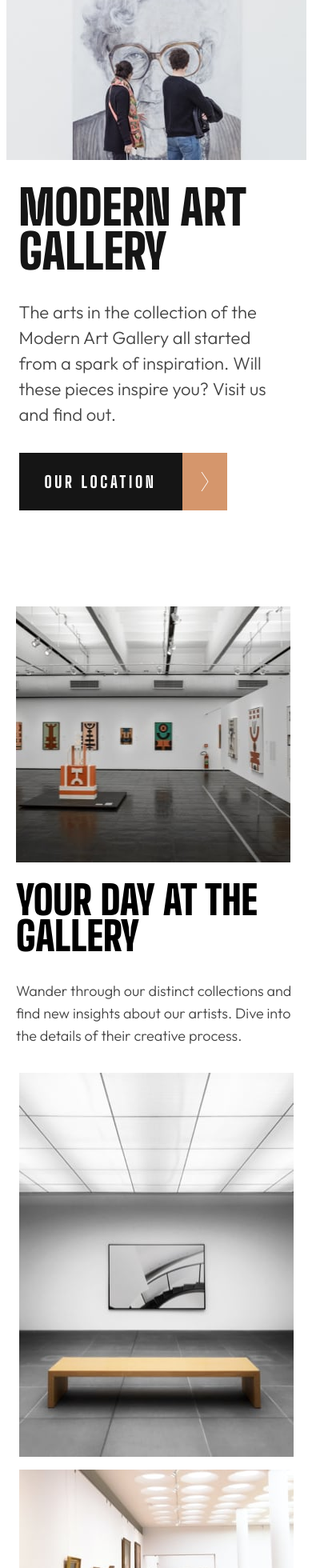
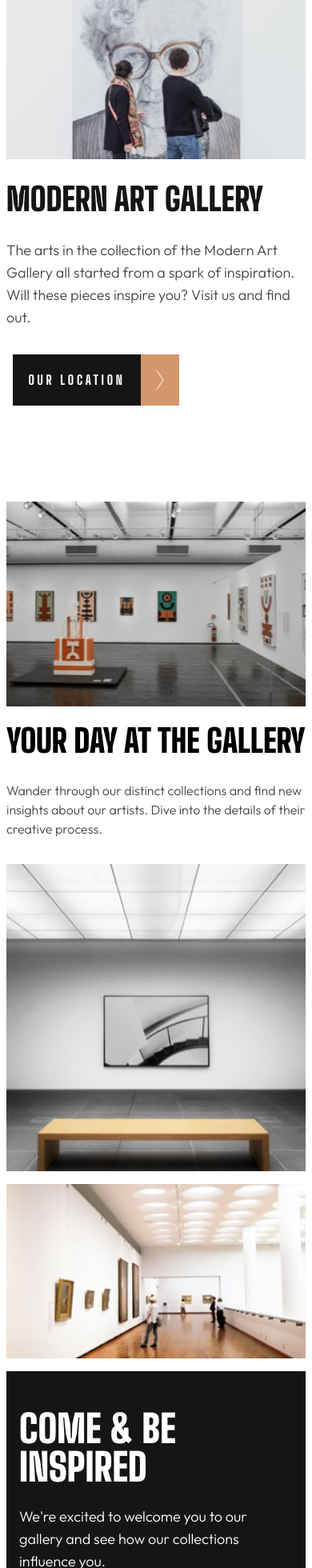
Before and after one commit to dantheuri/art-gallery-website, a React (Vite) app: page / in a window 390 px wide. Shown: the part 40-2000 px from the top of the page at 80% size. Built offline with nearby package versions, Linux system fonts and the light colour scheme.

Commit message:
fixed responsive issues on small screens

```diff
--- a/src/components/home/HomeHeader.tsx
+++ b/src/components/home/HomeHeader.tsx
@@ -1,20 +1,17 @@
 import mobileHeaderImg from "../../assets/mobile/image-hero.jpg";
-import tabletHeaderImg from '../../assets/tablet/image-hero.jpg'
+import tabletHeaderImg from "../../assets/tablet/image-hero.jpg";
 import desktopHeaderImg from "../../assets/desktop/image-hero.jpg";
 
-import grid2Image from '../../assets/desktop/image-grid-2.jpg'
+import grid2Image from "../../assets/desktop/image-grid-2.jpg";
 import arrowRight from "../../assets/icon-arrow-right.svg";
-import {Link} from 'react-router-dom'
-
-
+import { Link } from "react-router-dom";
 
 const HomeHeader = () => {
-
-
   return (
-		<header className="header lg:flex flex-cols relative">
+    <header className="header relative px-2 sm:px-4 lg:px-10">
+      <div className="lg:grid lg:grid-cols-[28.125rem,33.75rem,28.125rem] lg:gap-0">
         <div className="bg-almost-black shrink-0 hidden lg:w-[28.125rem] lg:h-[49.9375rem] lg:block"></div>
-			<div className="header-image-container">
+        <div className="header-image-container lg:relative">
           <picture>
             <source media="(max-width:480px)" srcSet={mobileHeaderImg} />
             <source
@@ -29,32 +26,33 @@ const HomeHeader = () => {
             <img
               src={grid2Image}
               alt=""
-						className="lg:w-[33.75rem] shrink-0 lg:h-[50rem] object-cover "
+              className="w-full lg:w-[33.75rem] shrink-0 lg:h-[50rem] h-auto object-cover"
             />
           </picture>
         </div>
-			<div className="font-bigShouldersDisplay lg:absolute lg:ml-[10.31rem] lg:mt-[11.87rem] lg:text-white lg:w-[28.125rem] text-[3.75rem] lg:text-[6rem] leading-[3.4375rem] lg:leading-[5.5rem] px-[1rem] lg:px-0 font-[900] uppercase w-[21.4375rem] mt-[2rem] text-almost-black ">
-				<h1 className="mix-blend-difference">Modern Art Gallery</h1>
-			</div>
-			<div className="px-[1rem] lg:p-0 w-[21.875rem] mt-[2rem]">
-				<p className="text-[1.375rem] lg:absolute lg:left-[57.81rem] lg:top-[11.87rem] lg:w-[21.875rem] leading-[2rem] font-outfit text-dark-grey">
-					The arts in the collection of the Modern Art Gallery all started from
-					a spark of inspiration. Will these pieces inspire you? Visit us and
-					find out.
+        <div className="lg:relative lg:pl-10 lg:pt-[11.87rem]">
+          <h1 className="font-bigShouldersDisplay lg:text-white lg:text-[6rem] lg:leading-[5.5rem] text-[2.5rem] sm:text-[3.125rem] leading-[2.25rem] sm:leading-[3.4375rem] font-[900] uppercase w-full lg:w-[28.125rem] mt-[2rem] lg:mt-0 text-almost-black lg:text-white">
+            Modern Art Gallery
+          </h1>
+          <p className="text-[1.125rem] sm:text-[1.375rem] lg:w-[21.875rem] lg:mt-[2rem] leading-[1.75rem] sm:leading-[2rem] font-outfit text-dark-grey w-full mt-[2rem]">
+            The arts in the collection of the Modern Art Gallery all started
+            from a spark of inspiration. Will these pieces inspire you? Visit us
+            and find out.
           </p>
-			</div>
           <Link to={"/location"}>
-				<button className="locationButton lg:absolute lg:left-[57.81rem] lg:top-[25.88rem] px-[1rem] lg:p-0 mt-[2rem] lg:m-0 flex group">
-					<div className="flex justify-center items-center font-bigShouldersDisplay bg-almost-black text-white uppercase w-[12.75rem] h-[4.5rem] shrink-0 group-hover:bg-gold transition duration-300 ease-in-out">
-						<p className="text-[1.25rem] tracking-[0.22725rem] font-[800]">
+            <button className="locationButton px-2 sm:px-[1rem] lg:p-0 mt-[2rem] lg:mt-[2rem] flex group">
+              <div className="flex justify-center items-center font-bigShouldersDisplay bg-almost-black text-white uppercase w-[10rem] sm:w-[12.75rem] h-[4rem] sm:h-[4.5rem] shrink-0 group-hover:bg-gold transition duration-300 ease-in-out">
+                <p className="text-[1rem] sm:text-[1.25rem] tracking-[0.22725rem] font-[800]">
                   Our location
                 </p>
               </div>
-					<div className="bg-gold flex justify-center items-center w-[3.5rem] h-[4.5rem] group-hover:bg-almost-black group-hover:text-white transition duration-300 ease-in-out">
+              <div className="bg-gold flex justify-center items-center w-[3rem] sm:w-[3.5rem] h-[4rem] sm:h-[4.5rem] group-hover:bg-almost-black group-hover:text-white transition duration-300 ease-in-out">
                 <img src={arrowRight} alt="" />
               </div>
             </button>
           </Link>
+        </div>
+      </div>
     </header>
   );
 };
--- a/src/components/home/HomeMain.tsx
+++ b/src/components/home/HomeMain.tsx
@@ -7,24 +7,24 @@ import desktopImageGrid3 from "../../assets/desktop/image-grid-3.jpg";
 
 const HomeMain = () => {
   return (
-		<main className="mt-[7.5rem] lg:ml-[10.31rem] lg:mt-[11.25rem] justify-center">
-			<section className="section-grid-1 ">
-				<div className="grid grid-cols-1 lg:grid-cols-[21.875rem,39.6875rem] lg:gap-x-[7.81rem]">
+    <main className="mt-[7.5rem] lg:mt-[11.25rem] px-2 sm:px-4 lg:px-10">
+      <section className="section-grid-1">
+        <div className="grid grid-cols-1 lg:grid-cols-[21.875rem,39.6875rem] lg:gap-x-[7.81rem] lg:justify-center">
           <picture>
             <source media="(max-width: 480px)" srcSet={mobileImageGrid1} />
             <source media="(min-width: 1024px)" srcSet={desktopImageGrid1} />
             <img
               src={mobileImageGrid1}
               alt=""
-							className="lg:w-[39.6875rem] lg:h-[25rem] w-[21.4375rem] h-[20rem] object-cover"
+              className="w-full lg:w-[39.6875rem] lg:h-[25rem] h-[16rem] sm:h-[20rem] object-cover"
             />
           </picture>
 
           <div className="grid1-text lg:w-[21.875rem] lg:col-start-1 lg:row-start-1 lg:py-[3.75rem]">
-						<h2 className="font-bigShouldersDisplay w-[21.875rem]  lg:text-[3.75rem] lg:leading-[3.75rem] text-[3.125rem] mt-[1.56rem] lg:m-0 font-[900] leading-[2.8125rem] uppercase">
+            <h2 className="font-bigShouldersDisplay w-full lg:w-[21.875rem] lg:text-[3.75rem] lg:leading-[3.75rem] text-[2.5rem] sm:text-[3.125rem] mt-[1.56rem] lg:m-0 font-[900] leading-[2.25rem] sm:leading-[2.8125rem] uppercase">
               Your day at the gallery
             </h2>
-						<p className="mt-[2rem] text-dark-grey w-[21.875rem] lg:text-[1.375rem] lg:leading-[2rem] text-[1.125rem] leading-[1.75rem] font-outfit">
+            <p className="mt-[2rem] text-dark-grey w-full lg:w-[21.875rem] lg:text-[1.375rem] lg:leading-[2rem] text-[1rem] sm:text-[1.125rem] leading-[1.5rem] sm:leading-[1.75rem] font-outfit">
               Wander through our distinct collections and find new insights
               about our artists. Dive into the details of their creative
               process.
@@ -33,7 +33,7 @@ const HomeMain = () => {
         </div>
       </section>
 
-			<section className="section-grid-2 lg:mt-[1.88rem] mt-[2rem] grid grid-cols-1 lg:grid-cols-[39.6875rem,27.8125rem] lg:gap-x-[1.88rem] justify-items-center">
+      <section className="section-grid-2 lg:mt-[1.88rem] mt-[2rem] grid grid-cols-1 lg:grid-cols-[39.6875rem,27.8125rem] lg:gap-x-[1.88rem] lg:justify-center">
         <picture>
           <source media="(max-width: 480px)" srcSet={mobileImageGrid2} />
           <source media="(min-width: 1024px)" srcSet={desktopImageGrid2} />
@@ -41,26 +41,26 @@ const HomeMain = () => {
           <img
             src={mobileImageGrid2}
             alt=""
-						className="h-[30rem] w-[21.4375rem] lg:h-[45rem] lg:w-[39.6875rem] object-cover "
+            className="h-[24rem] sm:h-[30rem] w-full lg:h-[45rem] lg:w-[39.6875rem] object-cover"
           />
         </picture>
 
-				<div className="mt-[1rem] lg:mt-0">
+        <div className="mt-[1rem] lg:mt-0 flex flex-col justify-center">
           <picture>
             <source media="(max-width: 480px)" srcSet={mobileImageGrid3} />
             <source media="(min-width: 1024px)" srcSet={desktopImageGrid3} />
             <img
               src={mobileImageGrid3}
               alt=""
-							className="lg:w-[27.8125] lg:h-[19.5625rem] shrink-0"
+              className="w-full lg:w-[27.8125rem] lg:h-[19.5625rem] object-cover"
             />
           </picture>
-					<div className="  w-[21.4375rem] lg:w-[27.8125rem] lg:h-[23.5625rem] lg:mt-[1.87rem] mt-[1rem] pl-[3rem] pr-[2.94rem] pt-[4.06rem] pb-[4rem] bg-almost-black text-white">
-						<h2 className="font-[900] font-bigShouldersDisplay leading-[3.75rem] text-[3.75rem] uppercase">
+          <div className="w-full lg:w-[27.8125rem] lg:h-[23.5625rem] lg:mt-[1.87rem] mt-[1rem] px-4 sm:px-6 lg:px-10 pt-12 sm:pt-16 lg:pt-16 pb-12 sm:pb-16 lg:pb-16 bg-almost-black text-white">
+            <h2 className="font-[900] font-bigShouldersDisplay leading-[3rem] sm:leading-[3.75rem] text-[3rem] sm:text-[3.75rem] uppercase">
               Come & Be Inspired
             </h2>
-						<p className="mt-[1.5rem] lg:mt-[2rem] font-outfit text-[1.375rem] font-[300] leading-[2rem]">
-							We’re excited to welcome you to our gallery and see how our
+            <p className="mt-[1.5rem] lg:mt-[2rem] font-outfit text-[1.125rem] sm:text-[1.375rem] font-[300] leading-[1.75rem] sm:leading-[2rem]">
+              We're excited to welcome you to our gallery and see how our
               collections influence you.
             </p>
           </div>
--- a/src/components/location/LocationFooter.tsx
+++ b/src/components/location/LocationFooter.tsx
@@ -1,11 +1,11 @@
-import logoDark from '../../assets/logo-dark.svg'
-import facebookLogo from '../../assets/icon-facebook.svg'
-import instagramLogo from '../../assets/icon-instagram.svg'
-import twitterLogo from '../../assets/icon-twitter.svg'
+import logoDark from "../../assets/logo-dark.svg";
+import facebookLogo from "../../assets/icon-facebook.svg";
+import instagramLogo from "../../assets/icon-instagram.svg";
+import twitterLogo from "../../assets/icon-twitter.svg";
 
 const LocationFooter = () => {
   return (
-		<footer className="px-[2rem] py-[3rem] bg-gold grid grid-cols-1 lg:flex gap-y-[2.38rem] max-w-[23.4375rem] lg:max-w-none lg:w-full lg:px-[10.31rem]">
+    <footer className="px-[2rem] py-[3rem] bg-gold grid grid-cols-1 lg:flex gap-y-[2.5rem] w-full lg:px-[10.31rem]">
       <img
         src={logoDark}
         alt=""
@@ -25,6 +25,5 @@ const LocationFooter = () => {
       </div>
     </footer>
   );
-}
-
-export default LocationFooter
+};
+export default LocationFooter;
--- a/src/components/location/LocationMain.tsx
+++ b/src/components/location/LocationMain.tsx
@@ -1,6 +1,6 @@
 const LocationMain = () => {
   return (
-		<main className="bg-almost-black text-white px-4 grid grid-cols-1 lg:grid-cols-2 lg:px-[10.31rem] pt-[3rem] lg:pt-[6.5rem] pb-[3.5rem] lg:pb-[8rem] max-w-[23.4375rem] lg:max-w-none lg:w-full">
+    <main className="bg-almost-black text-white px-4 grid grid-cols-1 lg:grid-cols-2 lg:px-[10.31rem] pt-[3rem] lg:pt-[6.5rem] pb-[3.5rem] lg:pb-[8rem] w-full">
       <div className="uppercase font-bigShouldersDisplay lg:w-[21.875rem] lg:leading-[4.375rem] text-[4.375rem] font-[900]">
         <h1>Our location</h1>
       </div>
--- a/src/pages/Home.tsx
+++ b/src/pages/Home.tsx
@@ -2,16 +2,15 @@ import HomeFooter from "../components/home/HomeFooter";
 import HomeHeader from "../components/home/HomeHeader";
 import HomeMain from "../components/home/HomeMain";
 
-
-
 const home = () => {
   return (
-		<div className="home lg:justify-items-start grid grid-cols-1 justify-items-center">
-			<HomeHeader />
-			<HomeMain />
-			<HomeFooter />
-		</div>
-	);
-}
-
-export default home
+    <div className="home min-h-screen">
+      <div className="max-w-[1440px] mx-auto">
+        <HomeHeader />
+        <HomeMain />
+      </div>
+      <HomeFooter />
+    </div>
+  );
+};
+export default home;
```
Also changed, not shown: src/components/home/HomeFooter.tsx (+5 -5 lines), src/components/location/LocationHeader.tsx (+7 -9 lines), src/pages/Location.tsx (indentation only), 1 other file (tests, documents, lock files or other folders). Lines whose indentation alone changed are shown as unchanged.
